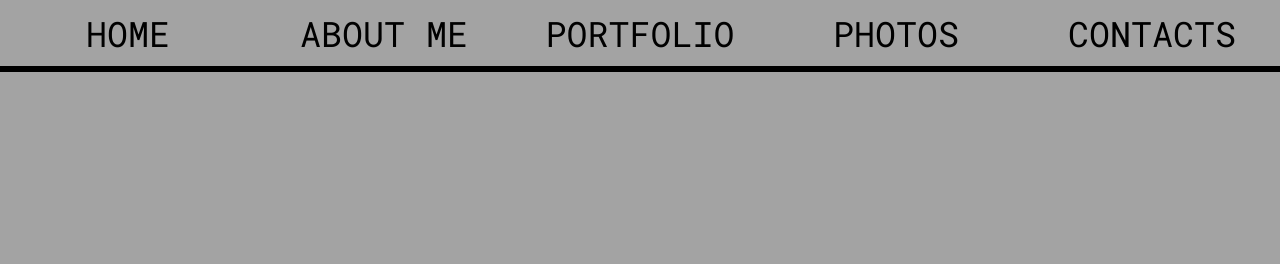
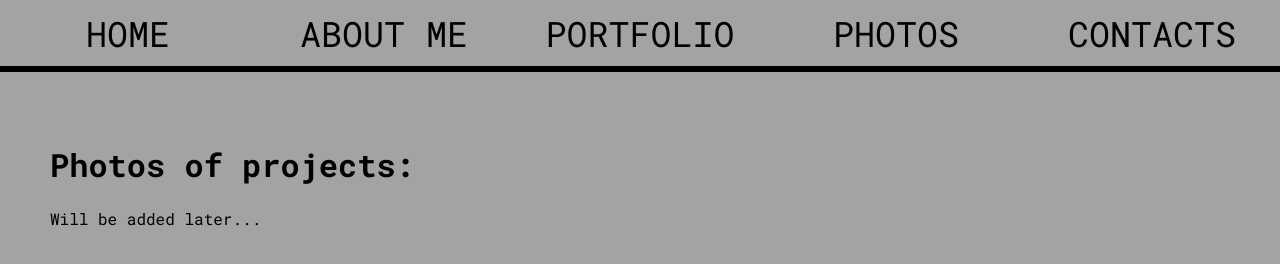
Before and after one commit to pollyp0/pollyp0.github.io, a plain HTML site: page photos.html in a window 1280 px wide. Drawn offline with Linux system fonts and the light colour scheme.

Commit message:
add heading

```diff
--- a/photos.html
+++ b/photos.html
@@ -23,5 +23,10 @@
     <a href="photos.html">PHOTOS</a>
     <a href="contact.html">CONTACTS</a>
 </div>
+<div class="photos">
+    <h1>Photos of projects:</h1>
+    <p>Will be added later... </p>
+</div>
+
 </body>
 </html>
--- a/style.css
+++ b/style.css
@@ -193,3 +193,8 @@ a {
     display : block;
     border: 7px solid black;
 }
+
+.photos{
+    padding-left: 50px;
+    padding-top: 50px;
+}
```
